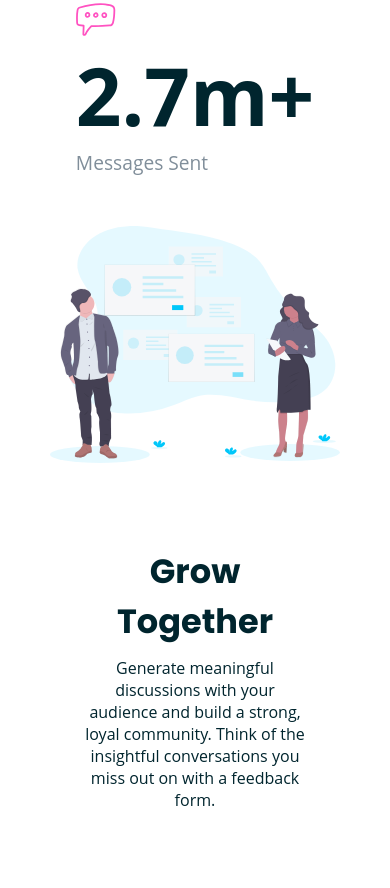
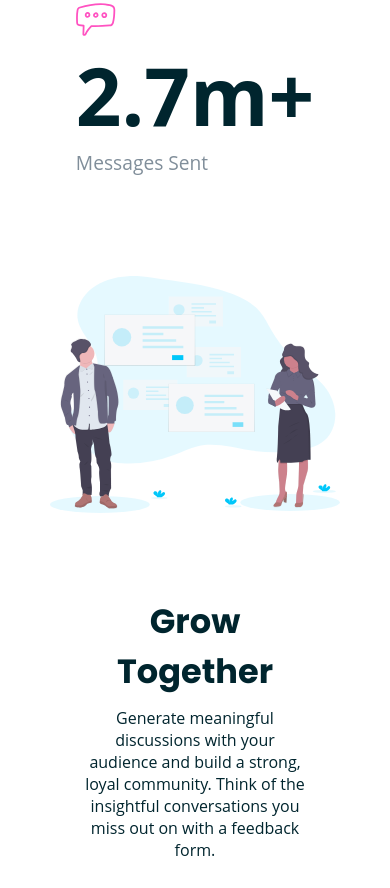
Before and after one commit to KingEmmaCodes/Huddle-Landing-Page, a plain HTML site: page index.html in a window 390 px wide. Shown: the part 1188-2076 px from the top of the page. Drawn offline with Linux system fonts and the light colour scheme.

Commit message:
added more margin between sections

```diff
--- a/resources/css/main.css
+++ b/resources/css/main.css
@@ -444,7 +444,7 @@ footer {
     }
 
     .section {
-        margin: 50px;
+        margin: 100px 50px;
     }
 
     footer {
```
